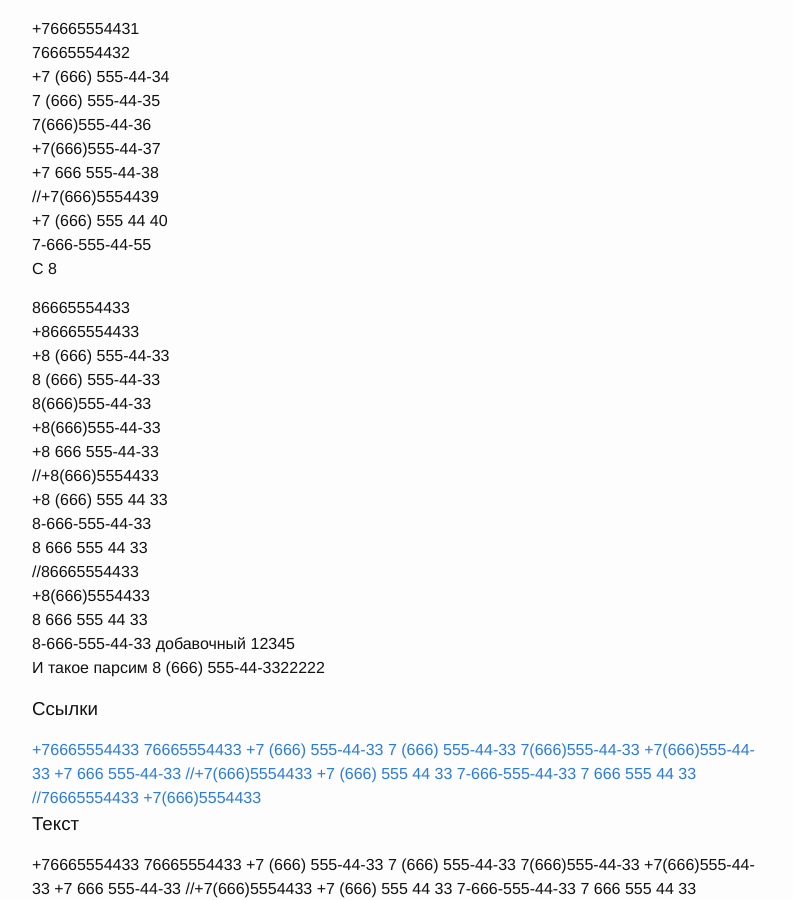
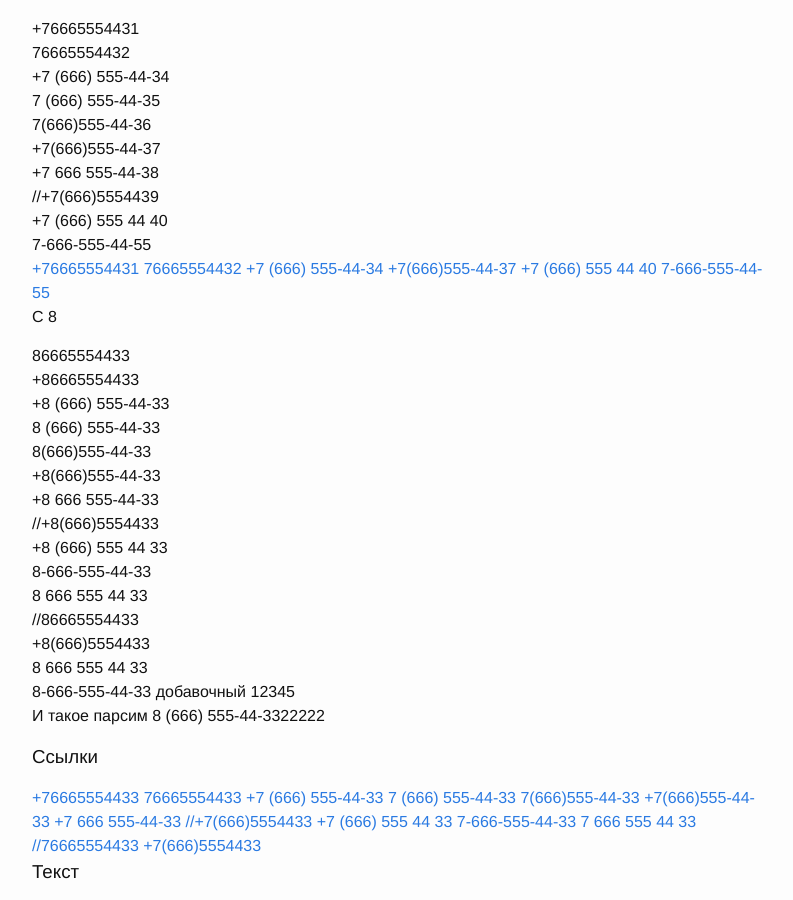
Before and after one commit to ddspb/ddspb.github.io, a Jekyll site: the page built from index.html, in a window 1280 px wide and 900 px high, scrolled down 5152 px. Shown: the whole window, without its empty margins (238-1031 px from the left). Built offline with Jekyll 4.4.1, drawn with Linux system fonts in a browser that asks for light colours.

Commit message:
Update index.html

```diff
--- a/index.html
+++ b/index.html
@@ -572,6 +572,13 @@ layout: default
       <div>+7 (666) 555 44 40</div>
       <div>7-666-555-44-55</div>
 
+      <a href="tel:+76665554431">+76665554431</a>
+      <a href="tel:76665554432">76665554432</a>
+      <a href="tel:+7 (666) 555-44-34">+7 (666) 555-44-34</a>
+      <a href="tel:+7(666)555-44-37">+7(666)555-44-37</a>
+      <a href="tel:+7 (666) 555 44 40">+7 (666) 555 44 40</a>
+      <a href="tel:7-666-555-44-55">7-666-555-44-55</a>
+
       <p>С 8</p>
       <div>86665554433</div>
       <div>+86665554433</div>
```
